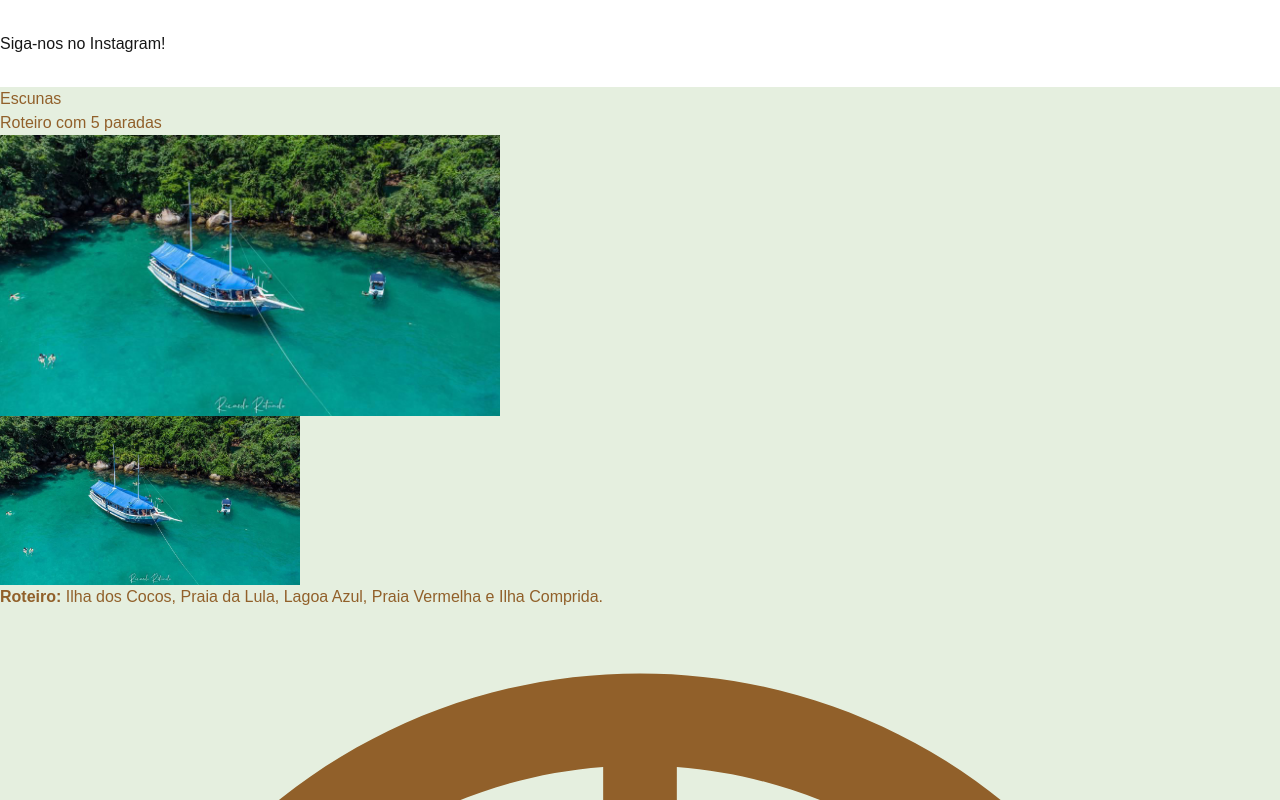
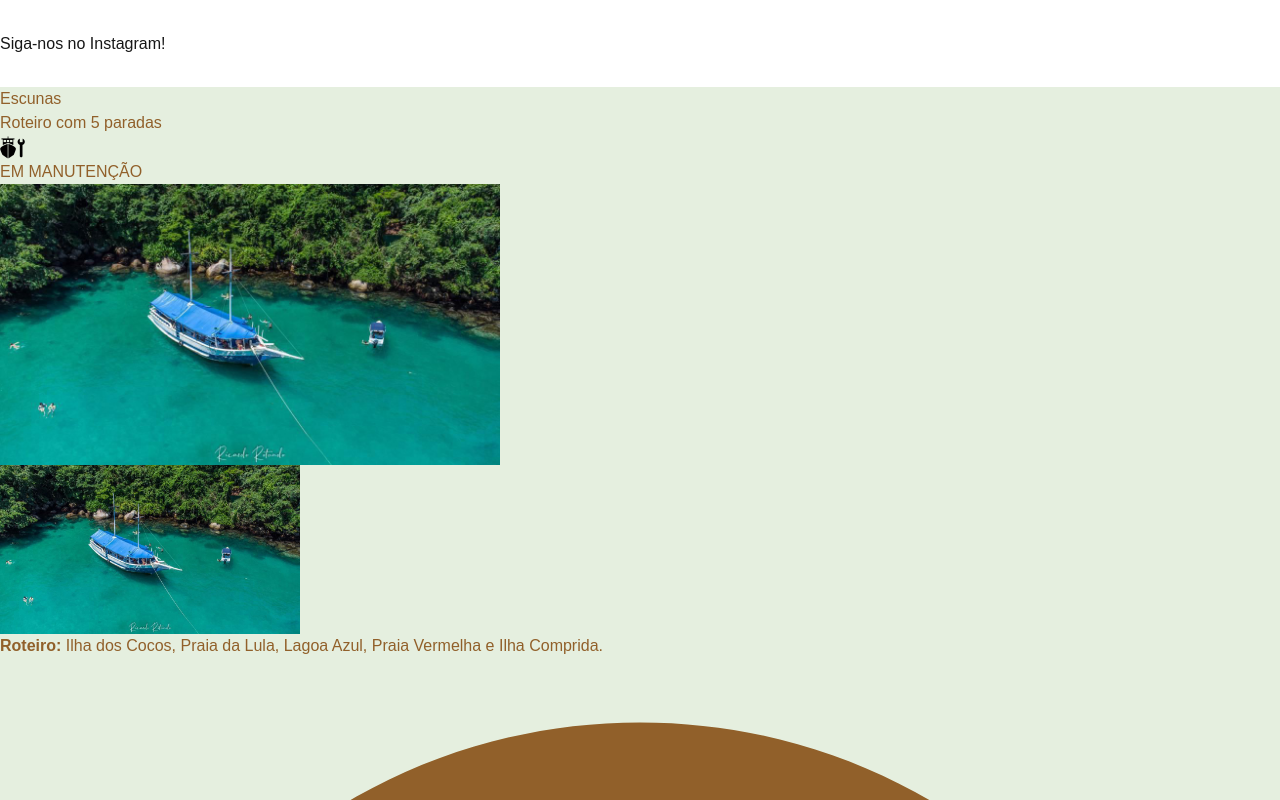
Before and after one commit to fabiosachetto/spa-roteiro-paraty, a Next.js app in the folder roteiro-paraty/: page /escunas in a window 1280 px wide. Shown: the part 2660-3460 px from the top of the page. Built offline with nearby package versions, Linux system fonts and the light colour scheme.

Commit message:
adicinando aviso de manutenção em 5 paradas e vespertino

```diff
--- a/roteiro-paraty/src/app/escunas/page.tsx
+++ b/roteiro-paraty/src/app/escunas/page.tsx
@@ -5,7 +5,7 @@ import Link from "next/link";
 
 export default function Escunas() {
   return (
-    <section id="escuna" className="mt-7 p-7 text-white text-center">
+    <section id="escuna" className="mt-7 p-7 text-center">
       <h2 className="text-4xl uppercase">Escunas</h2>
       {infosEscunas.map((infoEscuna, index) => {
         return (
@@ -19,6 +19,22 @@ export default function Escunas() {
             <h3 className="text-2xl mb-5 uppercase font-bold">
               {infoEscuna.titulo}
             </h3>
+
+            {infoEscuna.manutencao && (
+              <div className="w-fit m-auto">
+                <h4 className="mb-5 uppercase font-bold">
+                  <Image
+                    src={`/assets/images/${infoEscuna.manutencao}`}
+                    alt="Em manutenção"
+                    title="Em manutenção"
+                    width={25}
+                    height={25}
+                    className="float-left mr-2 mb-2"
+                  />
+                  EM MANUTENÇÃO
+                </h4>
+              </div>
+            )}
 
             <div className="inline-block">
               <Image
@@ -45,10 +61,9 @@ export default function Escunas() {
 
             <p className="table mb-5 m-auto">
               <strong>
-                {" "}
-                <ClockIcon className="w-5 h-5 mr-2 float-left" /> Início:{" "}
-              </strong>{" "}
-              {infoEscuna.horario_inicio} | <strong>Retorno: </strong>{" "}
+                <ClockIcon className="w-5 h-5 mr-2 float-left" /> Início:
+              </strong>
+              {infoEscuna.horario_inicio} | <strong>Retorno: </strong>
               {infoEscuna.horario_retorno}
             </p>
 
@@ -67,7 +82,7 @@ export default function Escunas() {
 
             <p className="table mb-5 m-auto">
               <strong>
-                <AlertIcon className="w-6 h-6 mr-2 float-left" />{" "}
+                <AlertIcon className="w-6 h-6 mr-2 float-left" />
                 {infoEscuna.alerta}
               </strong>
             </p>
--- a/roteiro-paraty/src/app/globals.css
+++ b/roteiro-paraty/src/app/globals.css
@@ -44,6 +44,7 @@ p {
 #escuna strong,
 #escuna h2,
 #escuna h3,
+#escuna h4,
 #escuna p,
 #traineira h2,
 #traineira h3,
--- a/roteiro-paraty/src/data/infosEscunas.json
+++ b/roteiro-paraty/src/data/infosEscunas.json
@@ -1,6 +1,7 @@
 [
   {
     "titulo": "Roteiro com 5 paradas",
+    "manutencao": "boat-manutencao.png",
     "imagem": "escuna-cinco-paradas.jpeg",
     "alt_title": "Roteiro com 5 paradas: Ilha dos Cocos, Praia da Lula, Lagoa Azul, Praia Vermelha e Ilha Comprida.",
     "roteiro": "Ilha dos Cocos, Praia da Lula, Lagoa Azul, Praia Vermelha e Ilha Comprida.",
@@ -14,6 +15,7 @@
   },
   {
     "titulo": "Roteiro Lagoa Azul",
+    "manutencao": "",
     "imagem": "escuna-roteiro-lagoa-azul.jpeg",
     "alt_title": "Roteiro Lagoa Azul: Ilha dos Cocos, Praia da Conceição, Lagoa Azul e Praia da Lula.",
     "roteiro": "Ilha dos Cocos, Praia da Conceição, Lagoa Azul e Praia da Lula.",
@@ -27,6 +29,7 @@
   },
   {
     "titulo": "Roteiro Tradicional",
+    "manutencao": "",
     "imagem": "escuna-tradicional.jpeg",
     "alt_title": "Roteiro Tradicional: Ilha Comprida, Praia da Lula, Ilha da Pescaria (Lagoa Azul) e Praia Vermelha.",
     "roteiro": "Ilha Comprida, Praia da Lula, Ilha da Pescaria (Lagoa Azul) e Praia Vermelha.",
@@ -40,6 +43,7 @@
   },
   {
     "titulo": "Escuna Temática de Piratas",
+    "manutencao": "",
     "imagem": "escuna-piratas.jpeg",
     "alt_title": "Escuna Temática de Piratas: Ilha dos Cocos, Praia da Lula, Ilha da Pescaria (Lagoa Azul) e Praia Vermelha.",
     "roteiro": "Ilha dos Cocos, Praia da Lula, Ilha da Pescaria (Lagoa Azul) e Praia Vermelha.",
@@ -53,6 +57,7 @@
   },
   {
     "titulo": "Rota das Águas Claras",
+    "manutencao": "",
     "imagem": "escuna-aguas.jpeg",
     "alt_title": "Rota das Águas Claras: Ilha dos Cocos, Praia do Saco da Velha, Lagoa Azul e Praia da Conceição.",
     "roteiro": "Ilha dos Cocos, Praia do Saco da Velha, Lagoa Azul e Praia da Conceição.",
@@ -66,6 +71,7 @@
   },
   {
     "titulo": "Passeio Vespertino",
+    "manutencao": "boat-manutencao.png",
     "imagem": "escuna-vespertina.jpeg",
     "alt_title": "Passeio Vespertino: Ilha Comprida, Ilha da Pescaria e Praia Vermelha.",
     "roteiro": "Ilha Comprida, Ilha da Pescaria e Praia Vermelha.",
@@ -79,6 +85,7 @@
   },
   {
     "titulo": "SACO DO MAMANGUÁ (Lancha Compartilhada)",
+    "manutencao": "",
     "imagem": "lancha-compartilhada.jpeg",
     "alt_title": "SACO DO MAMANGUÁ (Lancha Compartilhada): Ilha dos Cocos, Praia do Engenho, Cachoeira do Engenho (Trilha), Pico do Pão de Açúcar (Trilha Opcional), Praia do Cruzeiro (Almoço) e Forte da Tapera.",
     "roteiro": "Ilha dos Cocos, Praia do Engenho, Cachoeira do Engenho (Trilha), Pico do Pão de Açúcar (Trilha Opcional), Praia do Cruzeiro (Almoço) e Forte da Tapera.",
```
Also changed, not shown: roteiro-paraty/public/assets/images/boat-manutencao.png (added).
